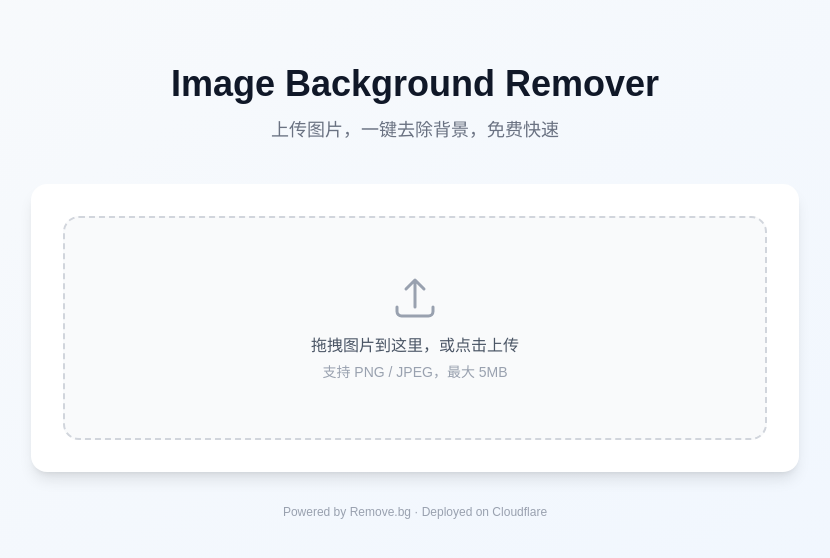
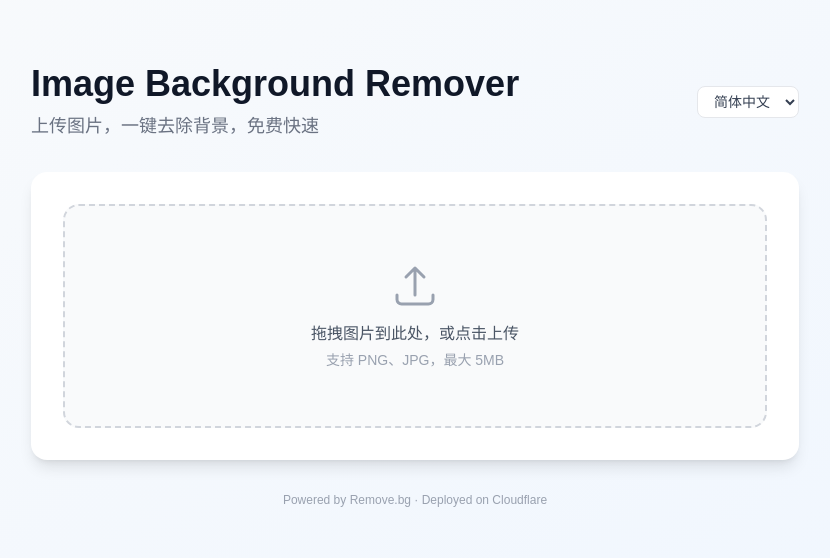
Before and after one commit to lelandlee97m/image-background-remover, a Next.js app in the folder project/frontend/: page / in a window 1280 px wide. Shown: the top 558 px of the page, without its empty margins (225-1055 px from the left). Built offline with nearby package versions, Linux system fonts and the light colour scheme.

Commit message:
feat: add i18n support (zh-CN, zh-TW, en) with language selector

```diff
--- a/project/frontend/app/page.tsx
+++ b/project/frontend/app/page.tsx
@@ -4,14 +4,19 @@ import { useState } from 'react'
 import UploadZone from '@/components/UploadZone'
 import ImagePreview from '@/components/ImagePreview'
 import DownloadButton from '@/components/DownloadButton'
+import LanguageSelector from '@/components/LanguageSelector'
+import { Lang, translations } from '@/lib/i18n'
 
 type Status = 'idle' | 'loading' | 'success' | 'error'
 
 export default function Home() {
   const [status, setStatus] = useState<Status>('idle')
+  const [lang, setLang] = useState<Lang>('zh-CN')
   const [originalUrl, setOriginalUrl] = useState<string>('')
   const [resultUrl, setResultUrl] = useState<string>('')
   const [errorMsg, setErrorMsg] = useState<string>('')
+
+  const t = translations[lang]
 
   const handleFileSelect = async (file: File) => {
     setStatus('loading')
@@ -52,20 +57,23 @@ export default function Home() {
   return (
     <main className="min-h-screen bg-gradient-to-br from-slate-50 to-blue-50 flex flex-col items-center py-16 px-4">
       {/* Header */}
-      <div className="text-center mb-10">
-        <h1 className="text-4xl font-bold text-gray-900 mb-3">Image Background Remover</h1>
-        <p className="text-gray-500 text-lg">上传图片，一键去除背景，免费快速</p>
+      <div className="w-full max-w-3xl flex items-center justify-between mb-8">
+        <div className="text-left">
+          <h1 className="text-4xl font-bold text-gray-900 mb-2">{t.title}</h1>
+          <p className="text-gray-500 text-lg">{t.subtitle}</p>
+        </div>
+        <LanguageSelector lang={lang} onChange={setLang} />
       </div>
 
       <div className="w-full max-w-3xl bg-white rounded-2xl shadow-lg p-8 flex flex-col gap-8">
         {/* Upload */}
-        <UploadZone onFileSelect={handleFileSelect} disabled={status === 'loading'} />
+        <UploadZone onFileSelect={handleFileSelect} disabled={status === 'loading'} lang={lang} />
 
         {/* Loading */}
         {status === 'loading' && (
           <div className="flex flex-col items-center gap-3 py-6">
             <div className="w-10 h-10 border-4 border-blue-500 border-t-transparent rounded-full animate-spin" />
-            <p className="text-gray-500 text-sm">正在去除背景，请稍候...</p>
+            <p className="text-gray-500 text-sm">{t.loading}</p>
           </div>
         )}
 
@@ -76,8 +84,8 @@ export default function Home() {
               <path strokeLinecap="round" strokeLinejoin="round" strokeWidth={2}
                 d="M12 8v4m0 4h.01M21 12a9 9 0 11-18 0 9 9 0 0118 0z" />
             </svg>
-            <span>{errorMsg}</span>
-            <button onClick={handleReset} className="ml-auto text-sm underline">重试</button>
+            <span>{errorMsg || t.error}</span>
+            <button onClick={handleReset} className="ml-auto text-sm underline">{t.retry}</button>
           </div>
         )}
 
@@ -91,14 +99,14 @@ export default function Home() {
                 onClick={handleReset}
                 className="px-6 py-3 border border-gray-300 text-gray-600 rounded-xl hover:bg-gray-50 transition-all font-medium"
               >
-                重新上传
+                {t.reupload}
               </button>
             </div>
           </>
         )}
       </div>
 
-      <p className="text-xs text-gray-400 mt-8">Powered by Remove.bg · Deployed on Cloudflare</p>
+      <p className="text-xs text-gray-400 mt-8">{t.poweredBy}</p>
     </main>
   )
 }
--- /dev/null
+++ b/project/frontend/components/LanguageSelector.tsx
@@ -0,0 +1,26 @@
+'use client'
+
+import { Lang, langNames } from '@/lib/i18n'
+
+interface Props {
+  lang: Lang
+  onChange: (lang: Lang) => void
+}
+
+export default function LanguageSelector({ lang, onChange }: Props) {
+  return (
+    <div className="flex items-center gap-2">
+      <select
+        value={lang}
+        onChange={(e) => onChange(e.target.value as Lang)}
+        className="px-3 py-1.5 text-sm border border-gray-200 rounded-lg bg-white text-gray-700 hover:border-blue-400 focus:outline-none focus:ring-2 focus:ring-blue-100 transition-all cursor-pointer"
+      >
+        {(Object.keys(langNames) as Lang[]).map((l) => (
+          <option key={l} value={l}>
+            {langNames[l]}
+          </option>
+        ))}
+      </select>
+    </div>
+  )
+}
--- a/project/frontend/components/UploadZone.tsx
+++ b/project/frontend/components/UploadZone.tsx
@@ -1,14 +1,17 @@
 'use client'
 
 import { useCallback, useState } from 'react'
+import { Lang, translations } from '@/lib/i18n'
 
 interface UploadZoneProps {
   onFileSelect: (file: File) => void
   disabled?: boolean
+  lang: Lang
 }
 
-export default function UploadZone({ onFileSelect, disabled }: UploadZoneProps) {
+export default function UploadZone({ onFileSelect, disabled, lang }: UploadZoneProps) {
   const [dragging, setDragging] = useState(false)
+  const t = translations[lang]
 
   const handleFile = useCallback(
     (file: File) => {
@@ -53,8 +56,8 @@ export default function UploadZone({ onFileSelect, disabled }: UploadZoneProps)
         <path strokeLinecap="round" strokeLinejoin="round" strokeWidth={1.5}
           d="M3 16.5v2.25A2.25 2.25 0 005.25 21h13.5A2.25 2.25 0 0021 18.75V16.5m-13.5-9L12 3m0 0l4.5 4.5M12 3v13.5" />
       </svg>
-      <p className="text-gray-600 font-medium">拖拽图片到这里，或点击上传</p>
-      <p className="text-sm text-gray-400 mt-1">支持 PNG / JPEG，最大 5MB</p>
+      <p className="text-gray-600 font-medium">{t.dragDrop}</p>
+      <p className="text-sm text-gray-400 mt-1">{t.supported}</p>
       <input
         type="file"
         accept="image/png,image/jpeg"
--- /dev/null
+++ b/project/frontend/lib/i18n.ts
@@ -0,0 +1,57 @@
+export const translations = {
+  'zh-CN': {
+    title: 'Image Background Remover',
+    subtitle: '上传图片，一键去除背景，免费快速',
+    upload: '上传图片',
+    dragDrop: '拖拽图片到此处，或点击上传',
+    supported: '支持 PNG、JPG，最大 5MB',
+    loading: '正在去除背景，请稍候...',
+    original: '原图',
+    result: '去背景后',
+    download: '下载图片',
+    retry: '重试',
+    reupload: '重新上传',
+    error: '处理失败，请稍后重试',
+    poweredBy: 'Powered by Remove.bg · Deployed on Cloudflare',
+    selectLang: '语言',
+  },
+  'zh-TW': {
+    title: 'Image Background Remover',
+    subtitle: '上傳圖片，一鍵去除背景，免費快速',
+    upload: '上傳圖片',
+    dragDrop: '拖曳圖片至此處，或點擊上傳',
+    supported: '支援 PNG、JPG，最大 5MB',
+    loading: '正在去除背景，請稍候...',
+    original: '原圖',
+    result: '去背景後',
+    download: '下載圖片',
+    retry: '重試',
+    reupload: '重新上傳',
+    error: '處理失敗，請稍後重試',
+    poweredBy: 'Powered by Remove.bg · Deployed on Cloudflare',
+    selectLang: '語言',
+  },
+  en: {
+    title: 'Image Background Remover',
+    subtitle: 'Upload images, remove backgrounds instantly, free & fast',
+    upload: 'Upload Image',
+    dragDrop: 'Drag & drop an image here, or click to upload',
+    supported: 'Supports PNG, JPG · Max 5MB',
+    loading: 'Removing background, please wait...',
+    original: 'Original',
+    result: 'Background Removed',
+    download: 'Download Image',
+    retry: 'Retry',
+    reupload: 'Upload New',
+    error: 'Processing failed, please try again',
+    poweredBy: 'Powered by Remove.bg · Deployed on Cloudflare',
+    selectLang: 'Language',
+  },
+}
+
+export type Lang = keyof typeof translations
+export const langNames: Record<Lang, string> = {
+  'zh-CN': '简体中文',
+  'zh-TW': '繁體中文',
+  en: 'English',
+}
```
